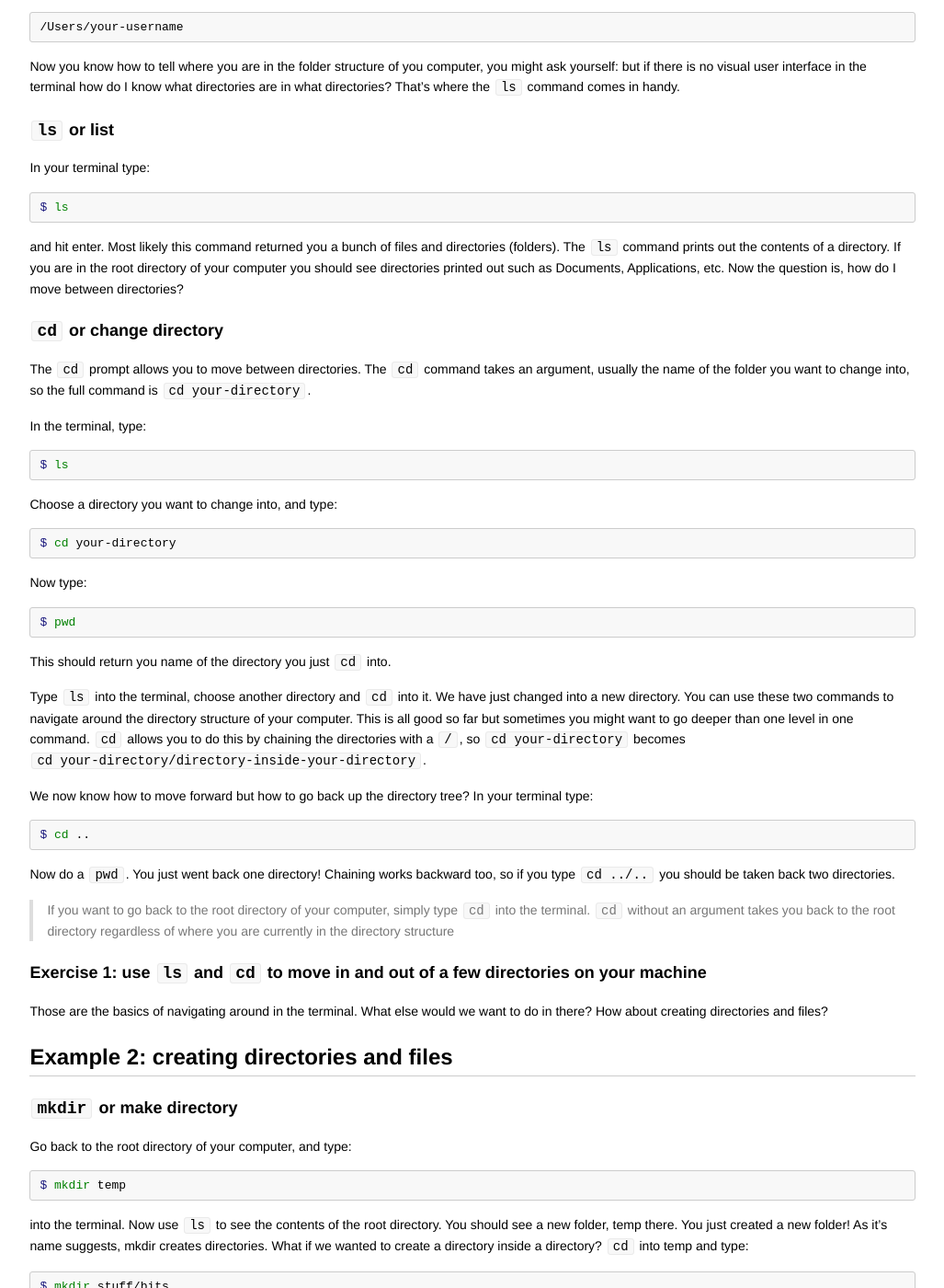
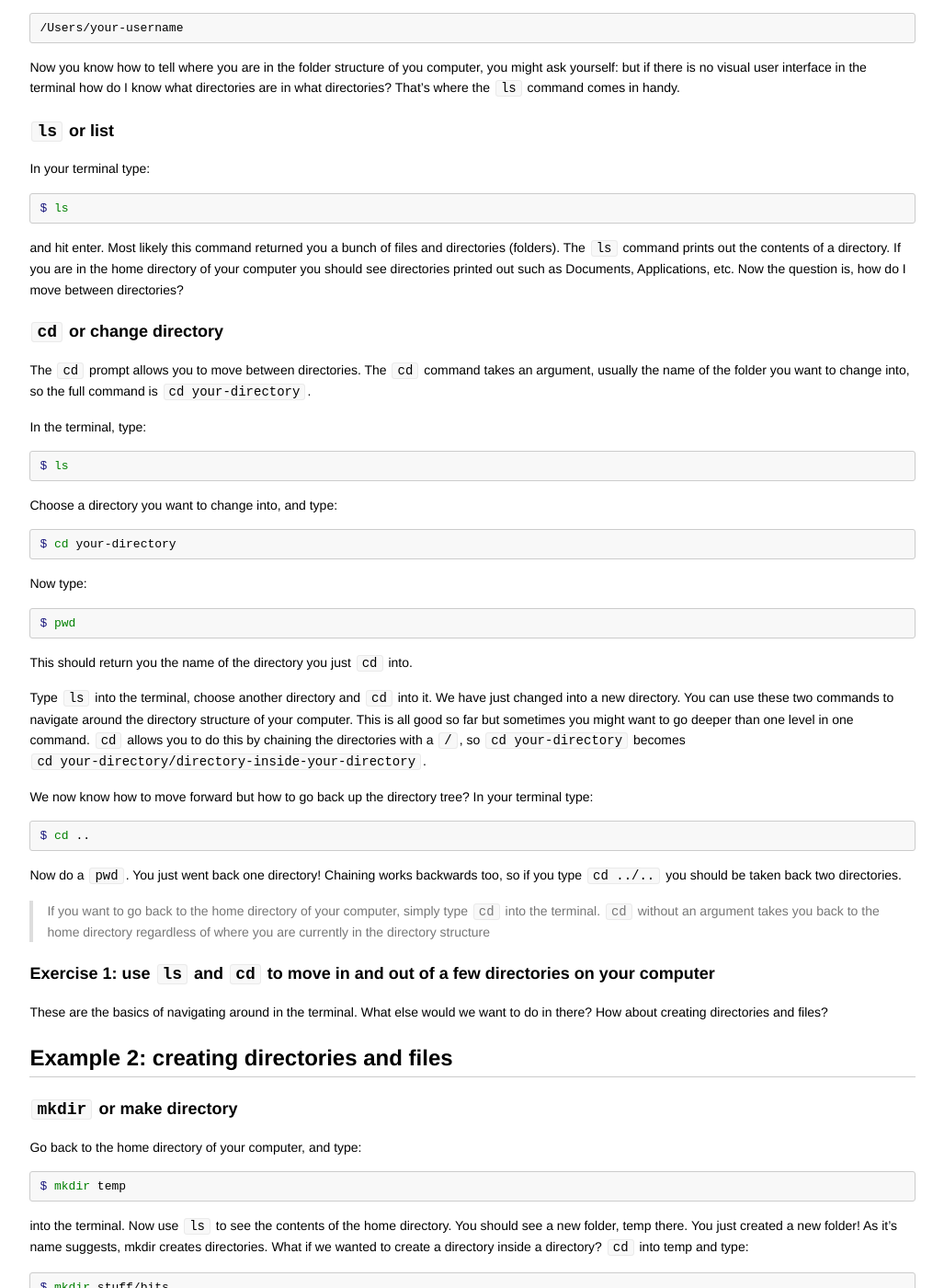
Before and after one commit to codebar/tutorials, a Jekyll site: the page built from command-line/introduction/tutorial.md, in a window 1280 px wide and 1400 px high, scrolled down 692 px. Shown: the whole window at 92% size, without its empty margins (126-1153 px from the left). Built offline with Jekyll 4.4.1, drawn with Linux system fonts in a browser that asks for light colours; Markdown is read by kramdown in place of the engine named in the settings; some of the changed text lies outside the part shown.

Commit message:
changing references of root to home in command line tutorial

````diff
--- a/command-line/introduction/tutorial.md
+++ b/command-line/introduction/tutorial.md
@@ -13,7 +13,7 @@ To access the command line, we use a terminal emulator, usually called a termina
 
 ## Example 1: navigating around in the terminal
 
-Once you opened up your terminal, type in the following after the $ or > sign and hit enter: ($ or > is the prompt, you don't have to retype that in the terminal, only the characters that come after them):
+Once you opened up your terminal, type in the following after the `$` or `>` sign and hit enter: (`$` or `>` is the prompt, you don't have to retype that in the terminal, only the characters that come after them):
 
 ```bash
 $ pwd
@@ -23,7 +23,7 @@ $ pwd
 
 ### `pwd` or print working directory
 
-The `pwd` command prints out the current directory you are in. What are directories? Directories are folders, these terms are used interchangeably. If you just opened up your terminal, you are probably in the root directory of your computer, and should get an output similar to this:
+The `pwd` command prints out the current directory you are in. What are directories? Directories are folders, these terms are used interchangeably. If you just opened up your terminal, you are probably in the home directory of your computer, and should get an output similar to this:
 
 ```bash
 /Users/your-username
@@ -39,7 +39,7 @@ In your terminal type:
 $ ls
 ```
 
-and hit enter. Most likely this command returned you a bunch of files and directories (folders). The `ls` command prints out the contents of a directory. If you are in the root directory of your computer you should see directories printed out such as Documents, Applications, etc. Now the question is, how do I move between directories?
+and hit enter. Most likely this command returned you a bunch of files and directories (folders). The `ls` command prints out the contents of a directory. If you are in the home directory of your computer you should see directories printed out such as Documents, Applications, etc. Now the question is, how do I move between directories?
 
 ### `cd` or change directory
 
@@ -63,7 +63,7 @@ Now type:
 $ pwd
 ```
 
-This should return you name of the directory you just `cd` into.
+This should return you the name of the directory you just `cd` into.
 
 Type `ls` into the terminal, choose another directory and `cd` into it. We have just changed into a new directory. You can use these two commands to navigate around the directory structure of your computer. This is all good so far but sometimes you might want to go deeper than one level in one command. `cd` allows you to do this by chaining the directories with a `/`, so `cd your-directory` becomes `cd your-directory/directory-inside-your-directory`.
 
@@ -73,25 +73,25 @@ We now know how to move forward but how to go back up the directory tree? In you
 $ cd ..
 ```
 
-Now do a `pwd`. You just went back one directory! Chaining works backward too, so if you type `cd ../..` you should be taken back two directories.
+Now do a `pwd`. You just went back one directory! Chaining works backwards too, so if you type `cd ../..` you should be taken back two directories.
 
-> If you want to go back to the root directory of your computer, simply type `cd` into the terminal. `cd` without an argument takes you back to the root directory regardless of where you are currently in the directory structure
+> If you want to go back to the home directory of your computer, simply type `cd` into the terminal. `cd` without an argument takes you back to the home directory regardless of where you are currently in the directory structure
 
-### Exercise 1: use `ls` and `cd` to move in and out of a few directories on your machine
+### Exercise 1: use `ls` and `cd` to move in and out of a few directories on your computer
 
-Those are the basics of navigating around in the terminal. What else would we want to do in there? How about creating directories and files?
+These are the basics of navigating around in the terminal. What else would we want to do in there? How about creating directories and files?
 
 ## Example 2: creating directories and files
 
 ### `mkdir` or make directory
 
-Go back to the root directory of your computer, and type:
+Go back to the home directory of your computer, and type:
 
 ```bash
 $ mkdir temp
 ```
 
-into the terminal. Now use `ls` to see the contents of the root directory. You should see a new folder, temp there. You just created a new folder! As it's name suggests, mkdir creates directories. What if we wanted to create a directory inside a directory? `cd` into temp and type:
+into the terminal. Now use `ls` to see the contents of the home directory. You should see a new folder, temp there. You just created a new folder! As it's name suggests, mkdir creates directories. What if we wanted to create a directory inside a directory? `cd` into temp and type:
 
 ```bash
 $ mkdir stuff/bits
````
Also changed, not shown: other parts of command-line/introduction/tutorial.md (+1 -1 lines).
